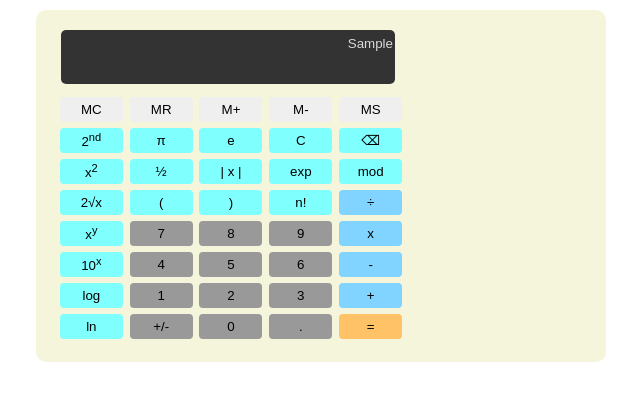
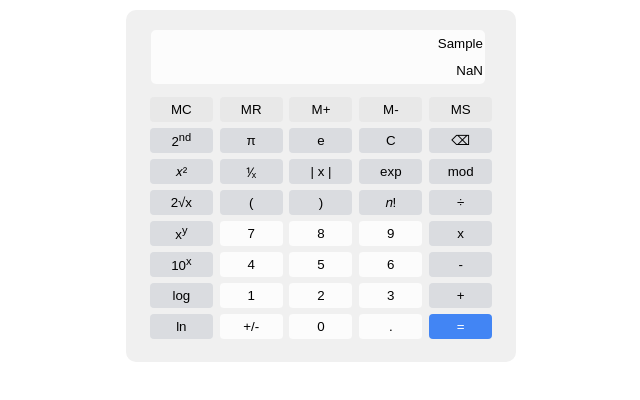
Before and after one commit to zaid0malek/sci-calc, a plain HTML site: page index.html in a window 1280 px wide. Both pictures are taken after typing "Sample" into the empty fields and a click on the button "+/-". Shown: the whole page, without its empty margins (319-959 px from the left). Drawn offline with Linux system fonts and the light colour scheme.

Commit message:
new commit

```diff
--- a/index.html
+++ b/index.html
@@ -11,51 +11,51 @@
 
 <body>
     <div class="calculator">
-        <input type="text" id="s1" maxlength="20">
+        <input type="text" id="s1" maxlength="20" oninput="calculate()">
         <input type="text" id="s2" maxlength="20" readonly>
         <div class="calc-buttons">
 
-            <div class="functions-one">
-                <button class="button ">MC</button>
-                <button class="button ">MR</button>
-                <button class="button ">M+</button>
-                <button class="button ">M-</button>
-                <button class="button ">MS</button>
-                <button class="button complex-stuff">2<sup>nd</sup></button>
-                <button class="button complex-stuff">&pi;</button>
-                <button class="button complex-stuff">e</button>
-                <button class="button complex-stuff">C</button>
-                <button class="button complex-stuff">&#x232b;</button>
-                <button class="button complex-stuff">x<sup>2</sup></button>
-                <button class="button complex-stuff">&#xBD;</button>
-                <button class="button complex-stuff">| x |</button>
-                <button class="button complex-stuff">exp</button>
-                <button class="button complex-stuff">mod</button>
-                <button class="button complex-stuff">2&radic;x</button>
-                <button class="button complex-stuff">(</button>
-                <button class="button complex-stuff">)</button>
-                <button class="button complex-stuff">n!</button>
-                <button class="button basix-op" onclick="opclick('/');">÷</button>
-                <button class="button complex-stuff">x<sup>y</sup></button>
-                <button class="button numbers" onclick="btnclick(7);">7</button>
-                <button class="button numbers" onclick="btnclick(8);">8</button>
-                <button class="button numbers" onclick="btnclick(9);">9</button>
-                <button class="button basix-op" onclick="opclick('*');">x</button>
-                <button class="button complex-stuff">10<sup>x</sup></button>
-                <button class="button numbers" onclick="btnclick(4);">4</button>
-                <button class="button numbers" onclick="btnclick(5);">5</button>
-                <button class="button numbers" onclick="btnclick(6);">6</button>
-                <button class="button basix-op" onclick="opclick('-');">-</button>
-                <button class="button complex-stuff">log</button>
-                <button class="button numbers" onclick="btnclick(1);">1</button>
-                <button class="button numbers" onclick="btnclick(2);">2</button>
-                <button class="button numbers" onclick="btnclick(3);">3</button>
-                <button class="button basix-op" onclick="opclick('+');">+</button>
-                <button class="button complex-stuff">ln</button>
-                <button class="button numbers">+/-</button>
-                <button class="button numbers" onclick="btnclick(0);">0</button>
-                <button class="button numbers">.</button>
-                <button class="button equals">=</button>
+            <div class="btns">
+                <button class="mbtns">MC</button>
+                <button class="mbtns">MR</button>
+                <button class="mbtns">M+</button>
+                <button class="mbtns">M-</button>
+                <button class="mbtns">MS</button>
+                <button class="complex-stuff">2<sup>nd</sup></button>
+                <button class="complex-stuff" onclick="pi();">&pi;</button>
+                <button class="complex-stuff" onclick="e();">e</button>
+                <button class="complex-stuff" onclick="btnclear();">C</button>
+                <button class="complex-stuff" onclick="btnback();">&#x232b;</button>
+                <button class="complex-stuff" onclick="btnsquare();">&#119909;&#178;</button>
+                <button class="complex-stuff" onclick="btnfrac();"> &#8543;&#x2093;</button>
+                <button class="complex-stuff" onclick="abs();">| x |</button>
+                <button class="complex-stuff">exp</button>
+                <button class="complex-stuff">mod</button>
+                <button class="complex-stuff" onclick="btnsqrt()">2&radic;x</button>
+                <button class="complex-stuff" onclick="btnclick('\(');">(</button>
+                <button class="complex-stuff" onclick="btnclick('\)');">)</button>
+                <button class="complex-stuff" onclick="fact();">&#119899;!</button>
+                <button class="basix-op" onclick="opclick('/');">÷</button>
+                <button class="complex-stuff" onclick="exp();">x<sup>y</sup></button>
+                <button class="numbers" onclick="btnclick(7);">7</button>
+                <button class="numbers" onclick="btnclick(8);">8</button>
+                <button class="numbers" onclick="btnclick(9);">9</button>
+                <button class="basix-op" onclick="opclick('*');">x</button>
+                <button class="complex-stuff">10<sup>x</sup></button>
+                <button class="numbers" onclick="btnclick(4);">4</button>
+                <button class="numbers" onclick="btnclick(5);">5</button>
+                <button class="numbers" onclick="btnclick(6);">6</button>
+                <button class="basix-op" onclick="opclick('-');">-</button>
+                <button class="complex-stuff">log</button>
+                <button class="numbers" onclick="btnclick(1);">1</button>
+                <button class="numbers" onclick="btnclick(2);">2</button>
+                <button class="numbers" onclick="btnclick(3);">3</button>
+                <button class="basix-op" onclick="opclick('+');">+</button>
+                <button class="complex-stuff">ln</button>
+                <button class="numbers" onclick="btnplusminus();">+/-</button>
+                <button class="numbers" onclick="btnclick(0);">0</button>
+                <button class="numbers">.</button>
+                <button class="equals" onclick="btnequals();">=</button>
             </div>
         </div>
     </div>
--- a/script.js
+++ b/script.js
@@ -1,24 +1,40 @@
+ip1 = document.getElementById("s1")
+ip2 = document.getElementById("s2")
 num1 = 0;
 op = "";
 num2 = "";
 arr = []
+
+ip = ip1
+ip2.value = 0;
+ip.focus();
+
+ip.onblur = function () {
+    setTimeout(function () {
+        ip.focus();
+        val = ip1.value;
+        ip1.value = '';
+        ip1.value = val;
+    }, 500);
+}
+
 function btnclick(x) {
-    y = document.getElementById("s1").value + x
-    document.getElementById("s1").value = y;
+    y = ip1.value + x
+    ip1.value = y;
 
-    num2 = num2 + x;
-    document.getElementById("s2").value = eval(num2);
+    // num2 = num2 + x;
+    // ip2.value = eval(num2);
     // calculate(num2);
-
+    calculate();
 
 }
 function opclick(x) {
-    y = document.getElementById("s1").value + x
-    document.getElementById("s1").value = y;
+    // y = ip1.value + x
+    ip1.value += x;
 
-    num2 = num2 + x;
-    // y = document.getElementById("s1").value + x
-    // document.getElementById("s1").value = y;
+    // num2 = num2 + x;
+    // y = ip1.value + x
+    // ip1.value = y;
     // arr = arr.concat(num2);
     // arr = arr.concat(x);
     // op = x;
@@ -53,3 +69,84 @@ function opclick(x) {
 
 
 // }
+function btnclear() {
+    ip1.value = "";
+    ip2.value = "";
+    num1 = 0;
+    op = "";
+    num2 = "";
+}
+function btnsquare() {
+
+
+    ip1.value = ip2.value + "^2";
+    ip2.value = ip2.value ** 2;
+}
+function btnback() {
+    num2 = ip1.value.slice(0, -1)
+    ip1.value = num2;
+    if (num2 == "") {
+        ip2.value = 0;
+
+    }
+    else {
+        ip2.value = eval(num2);
+    }
+}
+
+function calculate() {
+    val = ip1.value;
+
+    try {
+        if (val == "") {
+            ip2.value = 0;
+
+        }
+        else {
+            ip2.value = eval(val);
+        }
+    }
+    catch (err) {
+        ip2.value = "Error";
+    }
+}
+function btnequals() {
+    ip1.value = ip2.value;
+}
+function btnplusminus() {
+    ip2.value = ip2.value * -1;
+}
+function pi() {
+    ip1.value += 3.14159;
+    calculate();
+}
+function e() {
+    ip1.value += 2.71828;
+    calculate();
+}
+function btnfrac() {
+    ip1.value = ip2.value + "^-1"
+    ip2.value = ip2.value ** -1
+}
+function abs() {
+    ip2.value = Math.abs(ip2.value)
+}
+function btnsqrt() {
+
+    ip1.value = '\u221A' + ip1.value
+    ip2.value = Math.sqrt(ip2.value)
+}
+function fact() {
+    f = 1
+    n = ip1.value
+    for (i = 1; i <= n; i++) {
+        f *= i;
+
+    }
+
+    ip.value += '!'
+    ip2.value = f
+}
+function exp() {
+    ip1.value += "**"
+}
--- a/style.css
+++ b/style.css
@@ -1,19 +1,20 @@
 .calculator {
-    max-width: 530px;
+    max-width: 350px;
     width: fit-content;
-    background-color: beige;
+    background-color: #f0f0f0;
     padding: 20px;
     border-radius: 10px;
     margin: 10px auto;
 }
+
 
 input[type=text] {
     width: 330px;
     height: 25px;
     text-align: right;
     border: 0px;
-    background-color: #333333;
-    color: #d9d9d9;
+    background-color: #FCFCFC;
+    /* color: #d9d9d9; */
     outline: none;
     /* padding: 0 5px 0 5px; */
 
@@ -37,7 +38,11 @@ input[type=text] {
 
 }
 
-.button {
+button:active {
+    transform: scale(0.9);
+}
+
+button {
     margin: 3px;
     width: 63px;
     border: none;
@@ -48,29 +53,31 @@ input[type=text] {
 }
 
 button:hover {
-    background-color: hsla(180, 100%, 40%, 0.3);
+    /* background-color: hsla(180, 100%, 40%, 0.3); */
     transition: .2s;
 }
 
-.functions-one {
+.btns {
     width: 350px;
     display: flex;
     flex-wrap: wrap;
     justify-content: space-evenly;
 }
 
+.mbtns {
+    background-color: #e7e7e7c2;
+}
+
 .equals {
-    background-color: #ffc266;
+    background-color: #4285F4;
+    color: white;
 }
 
 .numbers {
-    background-color: #999999;
+    background-color: #FCFCFC;
 }
 
-.basix-op {
-    background-color: #80d4ff;
+.basix-op,
+.complex-stuff {
+    background-color: #DADCE0;
 }
-
-.complex-stuff {
-    background-color: #80ffff;
-}
```
